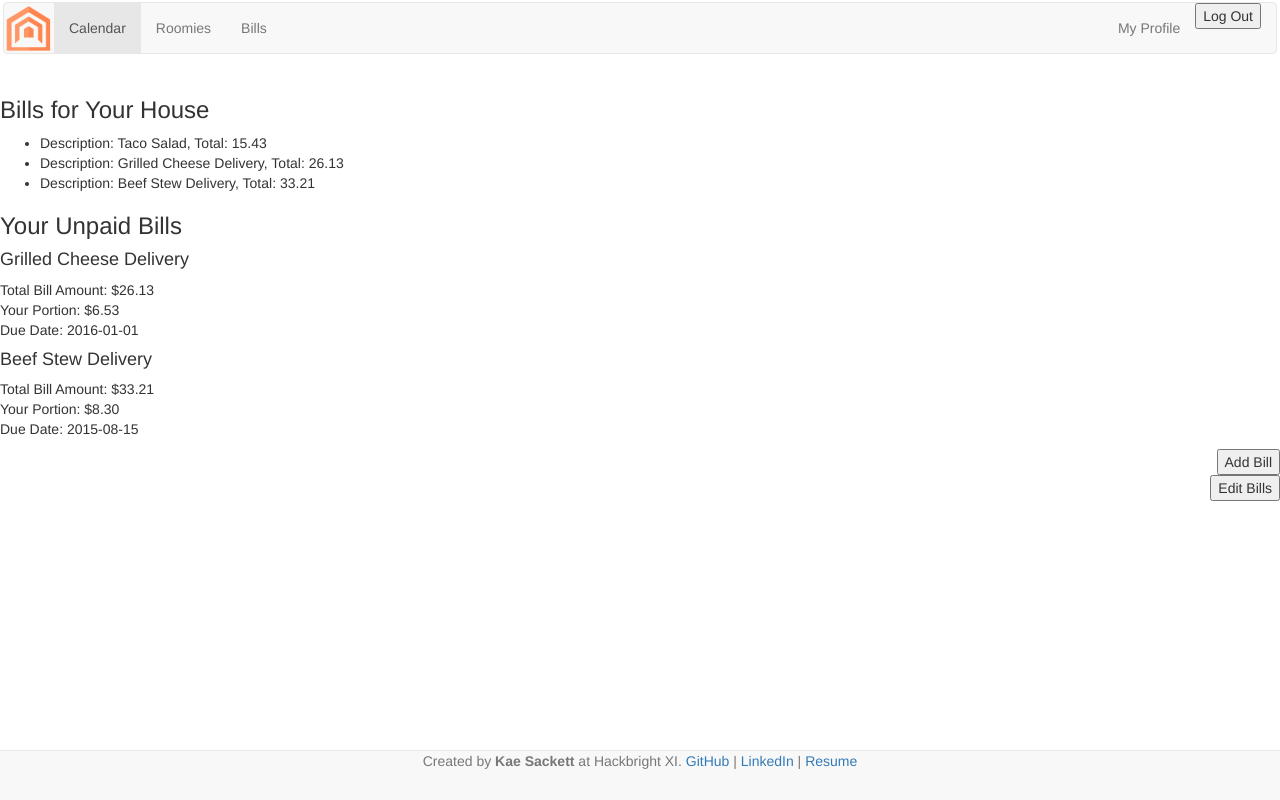
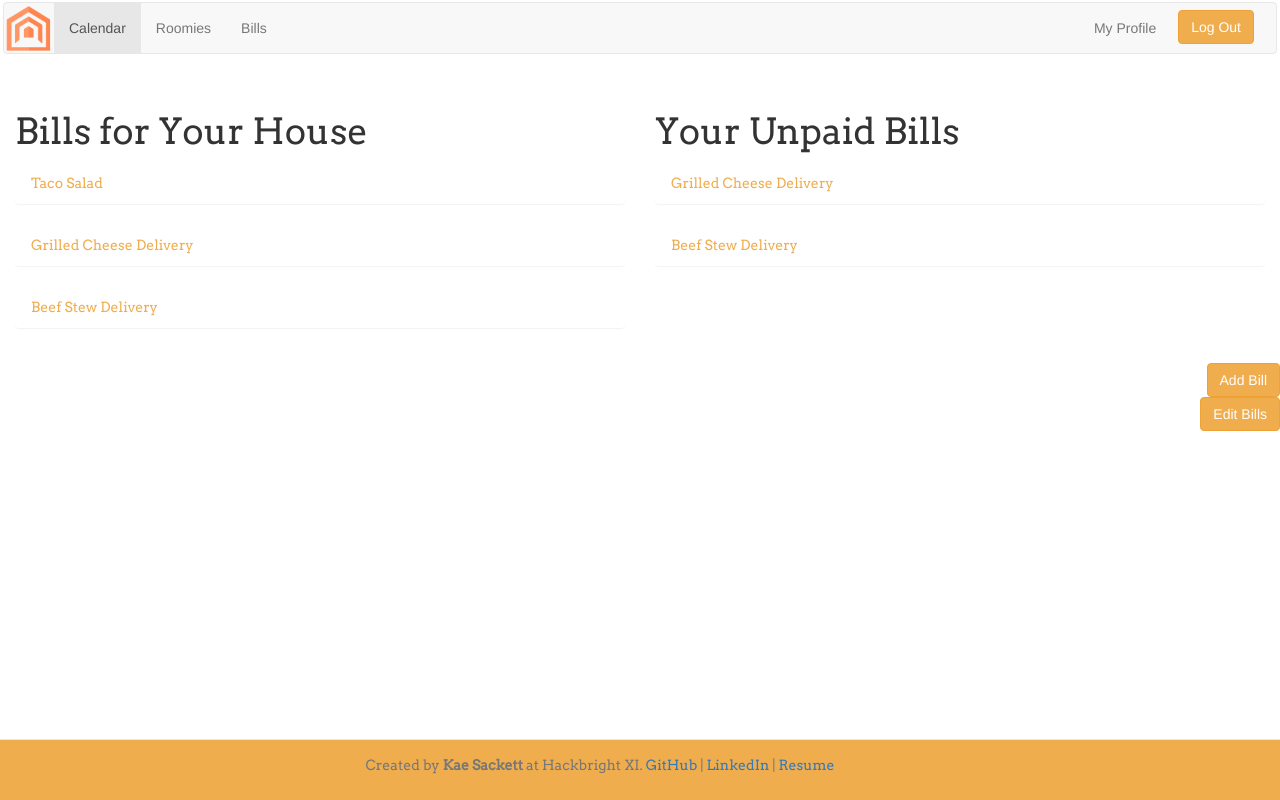
Before and after one commit to kaesackett/RoomEase, a Flask app: page /bills in a window 1280 px wide. Run offline with Flask 2, Linux system fonts and the light colour scheme; a user stored in the database is signed in; data comes from the database, SQL or seed files in the repository; both versions use the stored data as it was after the commit; some libraries are stand-ins or nearby versions.

Commit message:
some styling applied, looks less like a bag of trash

```diff
--- a/seed_data/users.txt
+++ b/seed_data/users.txt
@@ -5,4 +5,3 @@
 5|marcyrh@gmail.com|actualpassword|Marcy|2|2565537442
 6|rachael@gmail.com|actualpassword|Rachael|2|2566347235
 7|victoria@gmail.com|actualpassword|Victoria|2|2564539811
-8|taco@gmail.com|123|Space Taco|3|5555555555
--- a/server.py
+++ b/server.py
@@ -111,6 +111,7 @@ def create_events():
     for bill in house_bills:
         bills_dict[bill.description] = datetime.datetime.strftime(bill.due_date, "%Y-%m-%d")
     return jsonify(bills_dict)
+
 @app.route("/bills")
 def bill_list():
     """Show list of bills."""
@@ -206,14 +207,19 @@ def add_message():
     commits that message along with relevant sender info to the database."""
 
     user = User.query.filter_by(email=session["email"]).one()
-    user_id = user.user_id
+    house_id = user.house_id
     content = request.args.get('content')
     created_at = datetime.datetime.now()
     new_message = Message(user_id=user_id, content=content, created_at=created_at)
     db.session.add(new_message)
     db.session.commit()
-    print new_message
-    return redirect("/roomies")
+
+    roommate_ids = []
+    roommates = User.query.filter_by(house_id=house_id).all()
+    for roommate in roommates:
+        roommate_ids.append(roommate.user_id)
+    house_messages = Message.query.filter(user_id in roommate_ids).all()
+    return house_messages
 
 @app.route("/my_profile")
 def my_profile():
@@ -226,8 +232,8 @@ def my_profile():
         return render_template("nope.html")
 
 if __name__ == "__main__":
-    app.debug = True
-    # Use the DebugToolbar
-    DebugToolbarExtension(app)
+    # app.debug = True
+    # # Use the DebugToolbar
+    # DebugToolbarExtension(app)
     connect_to_db(app)
     app.run()
--- /dev/null
+++ b/static/css/style.css
@@ -0,0 +1,18 @@
+.page-content {
+	margin: 15px;
+	font-family: 'Arvo', serif;
+}
+
+#email, #password, #name, #address, #phone, #loginbtn {
+	margin-bottom: 5px;
+}
+
+#showLogin, #logout {
+	margin: 7px;
+}
+
+#editBillList {
+	border: 1pt solid black;
+	background-color: #e7e7e7;
+	margin-bottom: 4px;
+}
--- a/templates/base.html
+++ b/templates/base.html
@@ -3,11 +3,15 @@
 <head>
   <!-- JQuery Source -->
   <script src="http://code.jquery.com/jquery-2.1.4.min.js"></script>
+  <script src="//code.jquery.com/ui/1.11.4/jquery-ui.js"></script>
 
   <!-- Bootstrap Source -->
   <script src="https://maxcdn.bootstrapcdn.com/bootstrap/3.3.5/js/bootstrap.min.js"></script>
 
   <link rel="stylesheet" href="http://maxcdn.bootstrapcdn.com/bootstrap/3.3.5/css/bootstrap.min.css">
+  <link rel="stylesheet" href="//code.jquery.com/ui/1.11.4/themes/smoothness/jquery-ui.css">
+  <link rel="stylesheet" href="/static/css/style.css">
+  <link href='http://fonts.googleapis.com/css?family=Arvo' rel='stylesheet' type='text/css'>
 
   {% block head %}
   {% endblock %}
@@ -62,12 +66,12 @@
               <li><a href="/my_profile">My Profile</a></li>
               {% if 'email' not in session %}
                 <li>
-                  <button id="showLogin">Log In</button>
+                  <button class="btn btn-warning" id="showLogin">Log In</button>
                 </li>
               {% else %}
               <li>
                   <form action="/logout" method="POST">
-                    <input type="submit" value="Log Out">
+                    <input class="btn btn-warning" type="submit" id="logout" value="Log Out">
                   </form>
                 </li>
           {% endif %}
@@ -89,14 +93,12 @@
   <div id="login_modal" class="modal fade main-image-modal in" tabindex="-1" role="dialog" aria-hidden="true" style="display: none;">
     <div class="modal-dialog modal-sm">
       <div class="modal-content">
-        <div class="modal-body text-center">
+        <div class="modal-body text-center form-group">
       <form id="loginform" name="loginform" method="POST" action="/login_handler">
-            <label for="email">Email:</label>
-            <input type="text" name="email" id="email" class="txtfield img-rounded" tabindex="1">
-            <label for="password">Password:</label>
-            <input type="password" name="password" id="password" class="txtfield img-rounded" tabindex="2">
+            <input type="text" name="email" id="email" class="form-control" tabindex="1" placeholder="Email">
+            <input type="password" name="password" id="password" class="form-control" tabindex="2" placeholder="Password">
             <div class="center">
-              <input type="submit" name="loginbtn" id="loginbtn" class="flatbtn-blu hidemodal" value="Log In" tabindex="3">
+              <input class="btn btn-warning" type="submit" name="loginbtn" id="loginbtn" value="Log In" tabindex="3">
             </div>
             <a href="/sign_up">Click Here to Register</a>
         </form>
@@ -105,19 +107,19 @@
     </div><!-- /.modal-dialog -->
   </div>
 
-  <div id="body" class="fluid-container img-rounded">
+  <div id="body" class="fluid-container page-content">
     {% block content %}
     {% endblock %}
   </div>
 
   <footer>
-    <nav class="navbar navbar-default navbar-fixed-bottom img-rounded">
-      <div class="container">
-        <p class="text-muted">Created by <strong>Kae Sackett</strong> at Hackbright XI.
-          <a href="http://www.github.com/kaesackett">GitHub</a> |
-          <a href="http://www.linkedin.com/kaesackett">LinkedIn</a> |
-          <a href="/myresumefilepath">Resume</a>
-        </p>
+    <nav class="navbar navbar-default navbar-fixed-bottom" style="background-color:#f0ad4e;">
+      <div class="container page-content">
+          <p class="text-muted">Created by <strong>Kae Sackett</strong> at Hackbright XI.
+            <a href="http://www.github.com/kaesackett">GitHub</a> |
+            <a href="http://www.linkedin.com/in/kaesackett">LinkedIn</a> |
+            <a href="/myresumefilepath">Resume</a>
+          </p>
       </div>
     </nav>
   </footer>
--- a/templates/bill_list.html
+++ b/templates/bill_list.html
@@ -1,36 +1,44 @@
 {% extends "base.html" %}
 
-<link rel="stylesheet" href="//code.jquery.com/ui/1.11.4/themes/smoothness/jquery-ui.css">
-<script src="//code.jquery.com/jquery-1.10.2.js"></script>
-<script src="//code.jquery.com/ui/1.11.4/jquery-ui.js"></script>
-<link rel="stylesheet" href="/resources/demos/style.css">
 
 {% block content %}
-
-  <h3>Bills for Your House</h3>
-    <ul>
-    {% for bill in house_bills %}
-      <li>Description: {{bill.description}}, Total: {{bill.amount}}</li>
-    {% endfor %}
-    </ul>
-  <div>
-    <h3>Your Unpaid Bills</h3>
-    {% for bill in bills %}
-    {% set user_portion = bill.amount / count %}
-      <h4>{{bill.description}}</h4>
-        <div>
-          <p>
-            Total Bill Amount: ${{"%0.2f" | format(bill.amount)}}<br>
-            Your Portion: ${{"%0.2f" | format(user_portion)}}<br>
-            Due Date: {{bill.due_date}}
-          </p>
+<div class="row">
+    <div class="col-xs-6">
+      <h1>Bills for Your House</h1>
+        <ul class="nav nav-stacked" id="accordion1">
+          {% for bill in house_bills %}
+            <li class="panel"> <a style="color: #f0ad4e;" data-toggle="collapse" data-parent="#accordion{{bill.bill_id}}" href="#Link{{bill.bill_id}}">{{bill.description}}</a>
+              <ul id="Link{{bill.bill_id}}" class="collapse">
+                  <li>Total Bill Amount: ${{"%0.2f" | format(bill.amount)}}</li>
+                  <li>Due Date: {{bill.due_date}}</li>
+              </ul>
+            </li>
+          {% endfor %}
+        </ul>
+    </div>
+    <div class="col-xs-6">
+      <h1>Your Unpaid Bills</h1>
+          <ul class="nav nav-stacked" id="accordion2">
+            {% for bill in bills %}
+            {% set user_portion = bill.amount / count %}
+              <li class="panel"> <a style="color: #f0ad4e;" data-toggle="collapse" data-parent="#accordion2" href="#secondLink">{{bill.description}}</a>
+                <ul id="secondLink" class="collapse">
+                  <li>Total Bill Amount: ${{"%0.2f" | format(bill.amount)}}</li>
+                  <li>Your Portion: ${{"%0.2f" | format(user_portion)}}</li>
+                  <li>Due Date: {{bill.due_date}}</li>
+                </ul>
+              </li>
+            {% endfor %}
+          </ul>
         </div>
-    {% endfor %}
-  </div>
+    </div>
+</div>
+<div>
   <form align="right" action="/add_bill">
-    <button type="submit">Add Bill</button>
+    <button class="btn btn-warning" type="submit">Add Bill</button>
   </form>
   <form align="right" action="/edit_bills">
-    <button type="submit">Edit Bills</button>
+    <button class="btn btn-warning" type="submit">Edit Bills</button>
   </form>
+</div>
 {% endblock %}
--- a/templates/calendar.html
+++ b/templates/calendar.html
@@ -5,6 +5,8 @@
 <link href='static/js/fullcalendar.css' rel='stylesheet'>
 <link href='static/js/fullcalendar.print.css' rel='stylesheet' media='print'>
 <script src='static/js/lib/moment.min.js'></script>
+<link rel="stylesheet" href="/static/css/style.css">
+
 
 <!--FullCalendar-->
 <script src='static/js/fullcalendar.min.js'></script>
@@ -23,7 +25,7 @@ $(document).ready(function() {
 				};
 		$('#calendar').fullCalendar({
 			editable: false,
-			aspectRatio: 2.65,
+			aspectRatio: 2.75,
 			events: myEvents
 		});
 	});
@@ -40,5 +42,5 @@ $(document).ready(function() {
 {% endblock %}
 
 {% block content %}
-<div id="calendar"></div>
+<div class="page-content" id="calendar"></div>
 {% endblock %}
--- a/templates/index.html
+++ b/templates/index.html
@@ -1,4 +1,7 @@
 {% extends "base.html" %}
+
 {% block content %}
-Welcome to my awesome homepage.
+<div class="page-content">
+<center><h1>Welcome to my awesome homepage.</h1></center>
+</div>
 {% endblock %}
--- a/templates/my_profile.html
+++ b/templates/my_profile.html
@@ -1,4 +1,4 @@
 {% extends "base.html" %}
 {% block content %}
-Profile Stuff Goes Here!
+<div class="page-content">Profile Stuff Goes Here!</div>
 {% endblock %}
```
Also changed, not shown: templates/add_bill.html (+7 -5 lines), templates/edit_bills.html (+9 -4 lines), templates/roomie_list.html (+23 -9 lines), templates/sign_up.html (+17 -12 lines), roomease.db.
